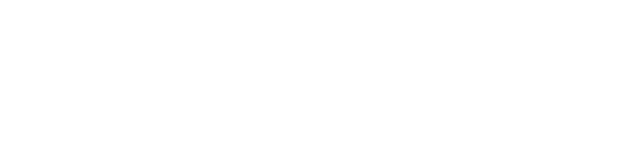
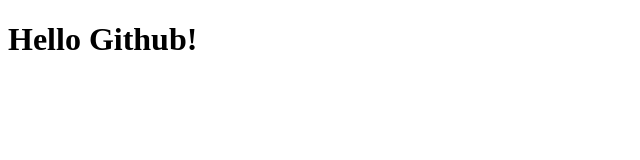
Before and after one commit to CodeCaliber/form-validation, a plain HTML site: page index.html in a window 1280 px wide. Shown: the whole page, without its empty margins (0-640 px from the left). Drawn offline with Linux system fonts and the light colour scheme.

Commit message:
added one line in the html file

```diff
--- a/index.html
+++ b/index.html
@@ -5,6 +5,7 @@
 
     </head>
     <body>
+        <h1>Hello Github!</h1>
         <script src="script.js"></script>
     </body>
 </html>
```
